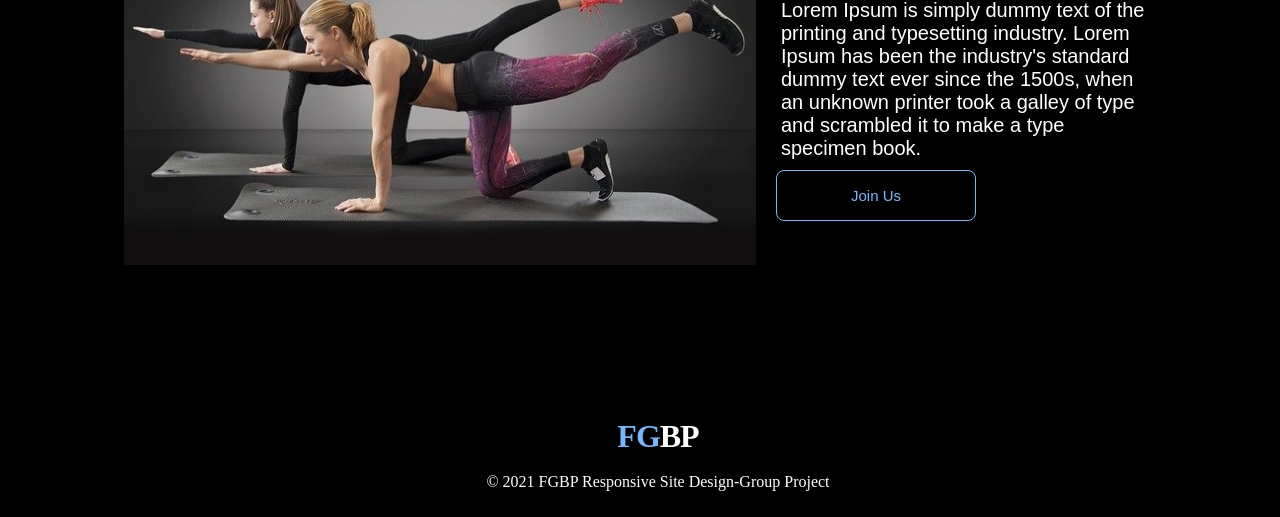
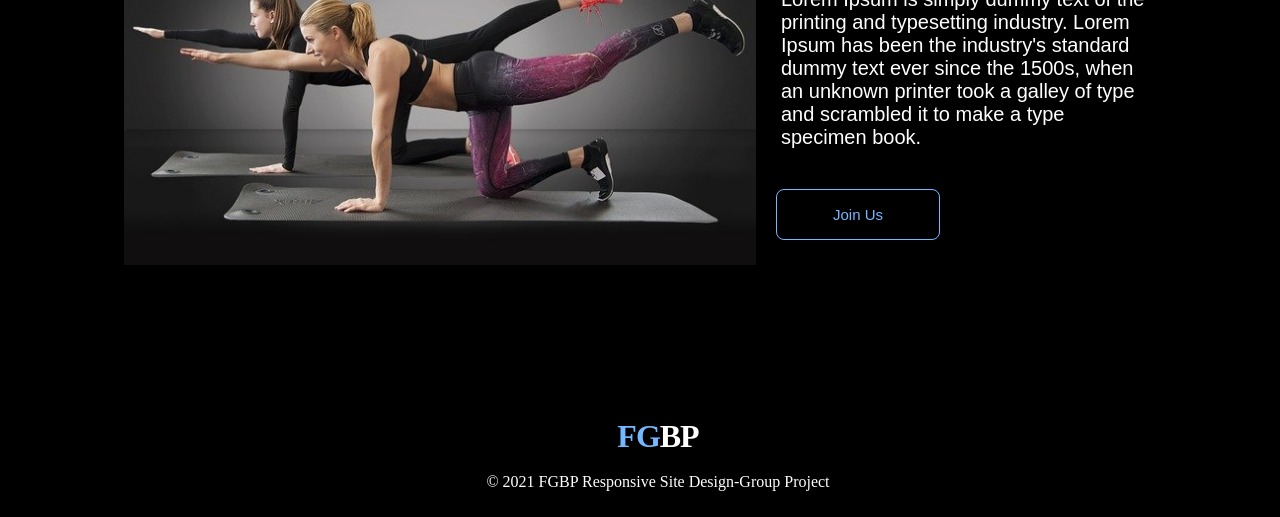
Before and after one commit to 8710465/Group_Project, a plain HTML site: page index.html in a window 1280 px wide. Shown: the part 283-800 px from the top of the page. Drawn offline with Linux system fonts and the light colour scheme.

Commit message:
button class

```diff
--- a/css/style.css
+++ b/css/style.css
@@ -264,7 +264,7 @@ input[type="password"] {
   border-radius: 16px;
 }
 
-button {
+.button-login {
   background-color: #74b9ff;
   cursor: pointer;
   color: white;
```
